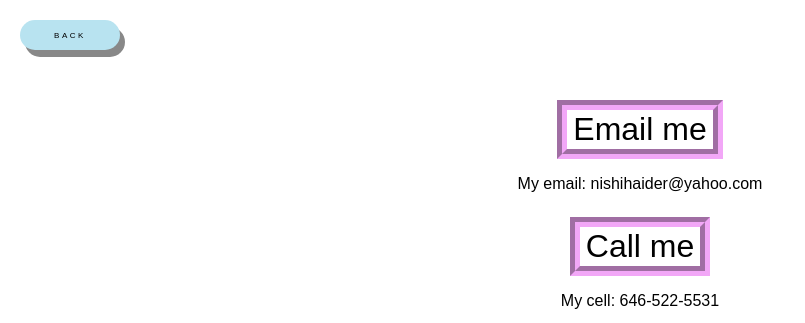
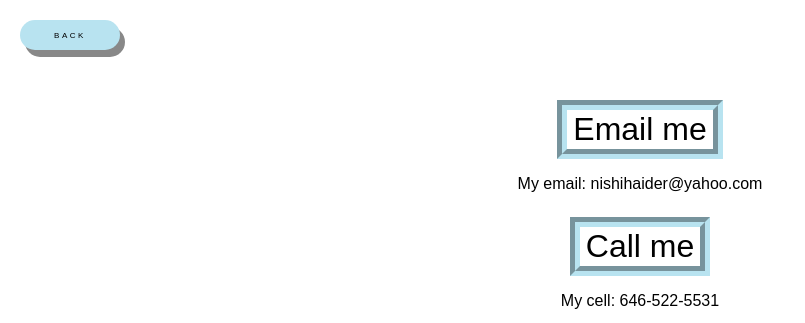
Before and after one commit to jassynyc2020/nisha_ux_portfolio, a plain HTML site: page components/contact.html in a window 1280 px wide. Shown: the top 323 px of the page, without its empty margins (0-805 px from the left). Drawn offline with Linux system fonts and the light colour scheme.

Commit message:
changed email call border color

```diff
--- a/components/contact.css
+++ b/components/contact.css
@@ -45,7 +45,7 @@ img {
 .call-button {
   font-family: "Khula", sans-serif;
   font-size: 2rem;
-  border: 10px groove var(--accent-social-3);
+  border: 10px groove var(--accent-color-1);
   background-color: var(--primary-color);
 }
 .social-media-container {
```
